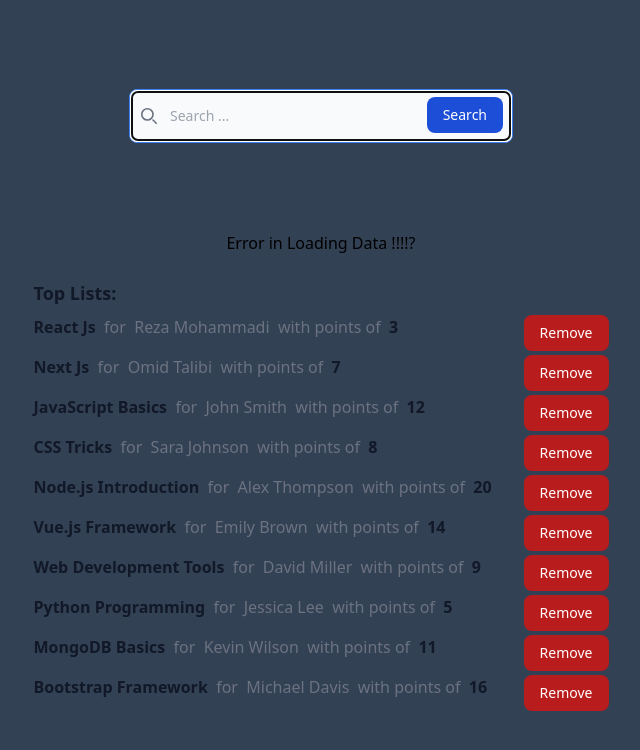
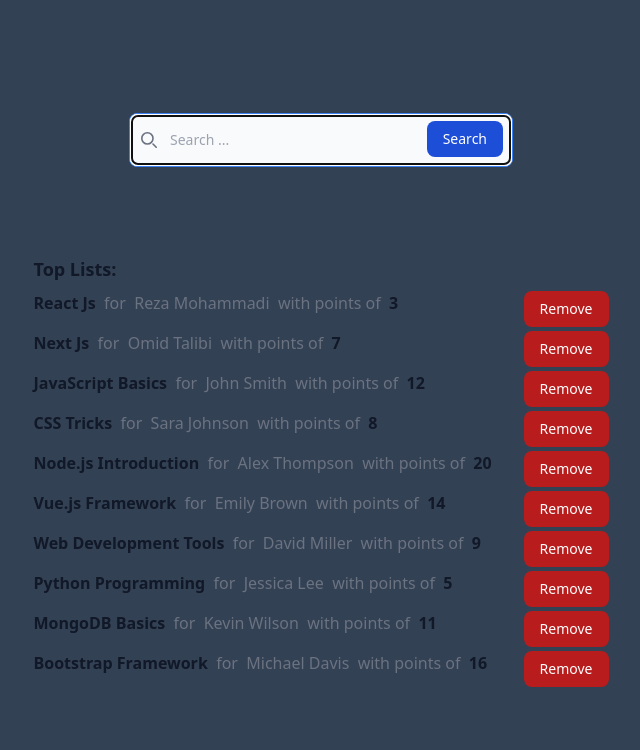
Before and after one commit to MehdiHMohammadi/vite-template-react, a React (Vite) app: page / in a window 1280 px wide. Shown: the top 750 px of the page, without its empty margins (319-959 px from the left). Built offline with nearby package versions, Linux system fonts and the light colour scheme.

Commit message:
28.impossible state with useReducer & remove useState

```diff
--- a/src/App.jsx
+++ b/src/App.jsx
@@ -3,15 +3,36 @@ import List from "./components/list";
 import InputWithLabel from "./components/InputWithLabel";
 import initialStories from "./data/stories";
 import useStorageState from "./hooks/useStorageState";
-import { useState, useEffect } from "react";
-import { useReducer } from "react";
+import { useReducer, useEffect } from "react";
 
 const storiesReducer = (state, action) => {
   switch (action.type) {
+    case "STORIES_FETCH_INIT":
+      return {
+        ...state,
+        isLoading: true,
+        isError: false,
+      };
+    case "STORIES_FETCH_SUCCESS":
+      return {
+        ...state,
+        isLoading: false,
+        isError: false,
+        data: action.payload,
+      };
+    case "STORIES_FETCH_FAILURE":
+      return {
+        ...state,
+        isLoading: false,
+        isError: true,
+      };
     case "SET_STORIES":
       return action.payload;
     case "REMOVE_STORY":
-      return state.filter((story) => story.id !== action.payload);
+      return {
+        ...state,
+        data: state.data.filter((story) => story.id !== action.payload),
+      };
 
     default:
       return state;
@@ -21,29 +42,32 @@ const storiesReducer = (state, action) => {
 const App = () => {
   console.log("APP");
 
-  const [stories, dispatchStories] = useReducer(storiesReducer, []);
-  // const [stories, setStories] = useState([]);
+  const [stories, dispatchStories] = useReducer(storiesReducer, {
+    data: [],
+    isLoading: false,
+    isError: false,
+  });
   const [searchText, setSearchText] = useStorageState("search", "");
-  const [isLoading, setIsLoading] = useState(false);
-  const [isError, setIsError] = useState(false);
 
   const getAsyncStories = () =>
     new Promise((resolve, reject) => {
       setTimeout(() => {
         resolve({ data: { stories: initialStories } });
-        reject();
+        // reject();
       }, 2000);
     });
 
   useEffect(() => {
-    setIsLoading(true);
+    dispatchStories({ type: "STORIES_FETCH_INIT" });
     getAsyncStories()
       .then((result) => {
         // setStories(result.data.stories);
-        dispatchStories({ type: "SET_STORIES", payload: result.data.stories });
-        setIsLoading(false);
+        dispatchStories({
+          type: "STORIES_FETCH_SUCCESS",
+          payload: result.data.stories,
+        });
       })
-      .catch(() => setIsError(false));
+      .catch(() => dispatchStories({ type: "STORIES_FETCH_FAILURE" }));
   }, []);
 
   const handleSearch = (event) => {
@@ -51,14 +75,10 @@ const App = () => {
   };
 
   const handleRemoveStory = (id) => {
-    // setStories((prev) => prev.filter(({ id: storyId }) => storyId !== id));
-    // const newStories = stories.filter((story) => story.id !== id);
-    // setStories(newStories);
     dispatchStories({ type: "REMOVE_STORY", payload: id });
-    // dispatchStories({ type: "SET_STORIES", payload: newStories });
   };
 
-  const searchedStoreis = stories.filter((story) =>
+  const searchedStoreis = stories.data.filter((story) =>
     story.title.toLowerCase().includes(searchText.toLowerCase())
   );
 
@@ -78,8 +98,8 @@ const App = () => {
           isFocused="true"
         />
         {/* {isError && <h1>Error in Loading Data !!!!?</h1>} */}
-        {!isError ? <h1>Error in Loading Data !!!!?</h1> : ""}
-        {isLoading ? (
+        {stories.isError ? <h1>Error in Loading Data !!!!?</h1> : ""}
+        {stories.isLoading ? (
           <h1 className="text-left mb-2 text-lg font-semibold text-gray-900 dark:text-white">
             loading...
           </h1>
```
